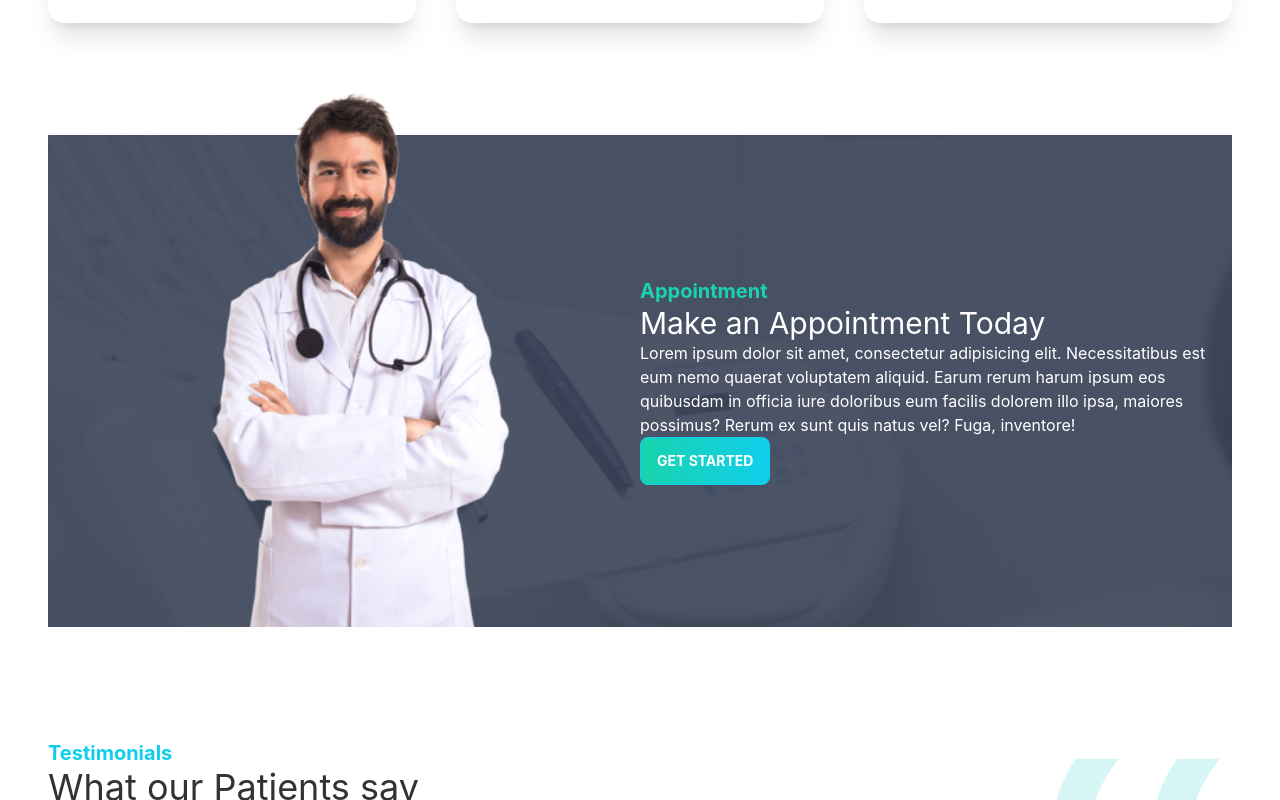
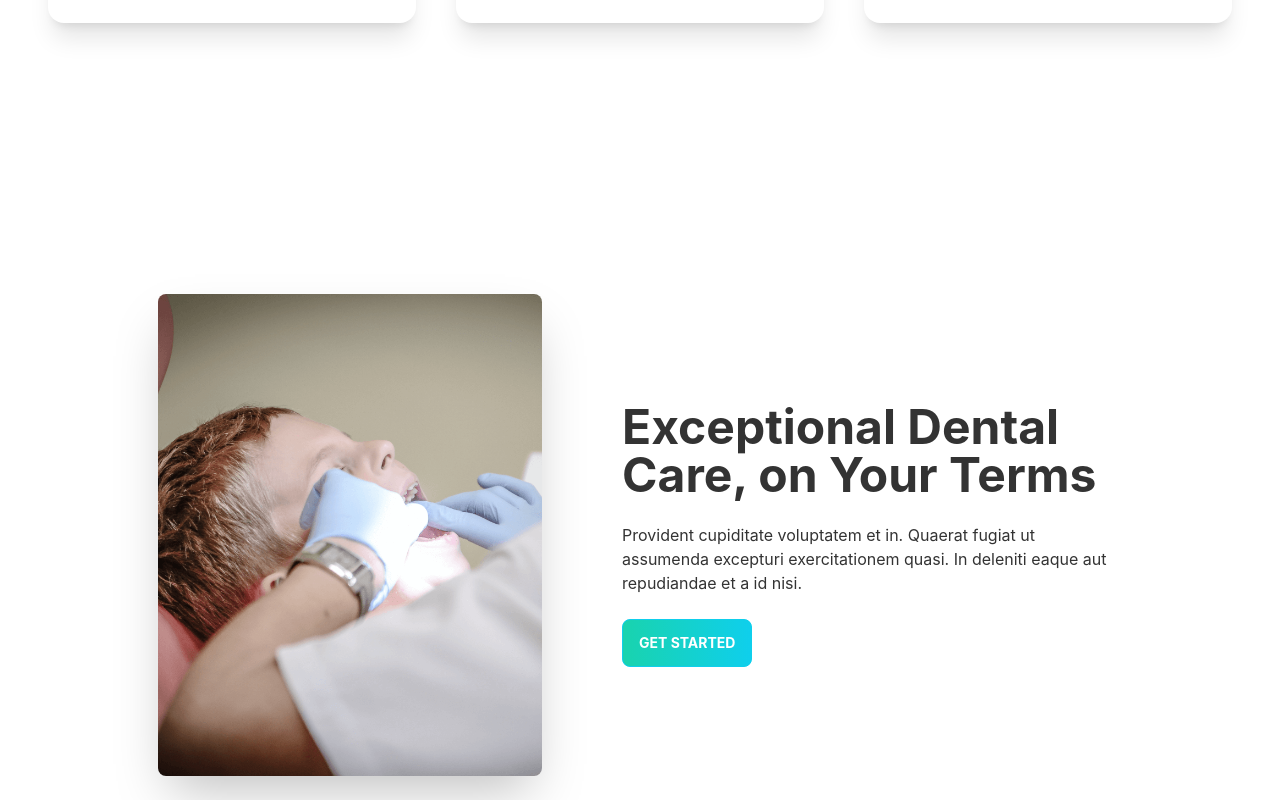
Before and after one commit to thowhidulislam/doctor-portal-client, a React (Create React App) app: page / in a window 1280 px wide. Shown: the part 1500-2300 px from the top of the page. Built offline with nearby package versions, Linux system fonts and the light colour scheme.

Commit message:
services article section added

```diff
--- /dev/null
+++ b/src/Pages/Home/ServiceArticle.js
@@ -0,0 +1,20 @@
+import React from 'react';
+import treatment from '../../assets/images/treatment.png'
+import PrimaryButton from '../Shared/PrimaryButton';
+
+const ServiceArticle = () => {
+    return (
+        <div class="hero min-h-screen my-28 ">
+            <div class="hero-content flex-col lg:flex-row">
+                <img src={treatment} class="max-w-sm rounded-lg shadow-2xl" />
+                <div className='lg:ml-16 lg:w-[500px]'>
+                    <h1 class="text-5xl font-bold">Exceptional Dental Care, on Your Terms</h1>
+                    <p class="py-6">Provident cupiditate voluptatem et in. Quaerat fugiat ut assumenda excepturi exercitationem quasi. In deleniti eaque aut repudiandae et a id nisi.</p>
+                    <PrimaryButton>Get Started</PrimaryButton>
+                </div>
+            </div>
+        </div>
+    );
+};
+
+export default ServiceArticle;
--- a/src/Pages/Home/Services.js
+++ b/src/Pages/Home/Services.js
@@ -3,6 +3,7 @@ import fluoride from '../../assets/images/fluoride.png'
 import cavity from '../../assets/images/cavity.png'
 import whitening from '../../assets/images/whitening.png'
 import Service from './Service';
+import ServiceArticle from './ServiceArticle';
 
 const Services = () => {
     const services = [
@@ -40,6 +41,7 @@ const Services = () => {
                     ></Service>)
                 }
             </div>
+            <ServiceArticle></ServiceArticle>
         </div>
     );
 };
```
